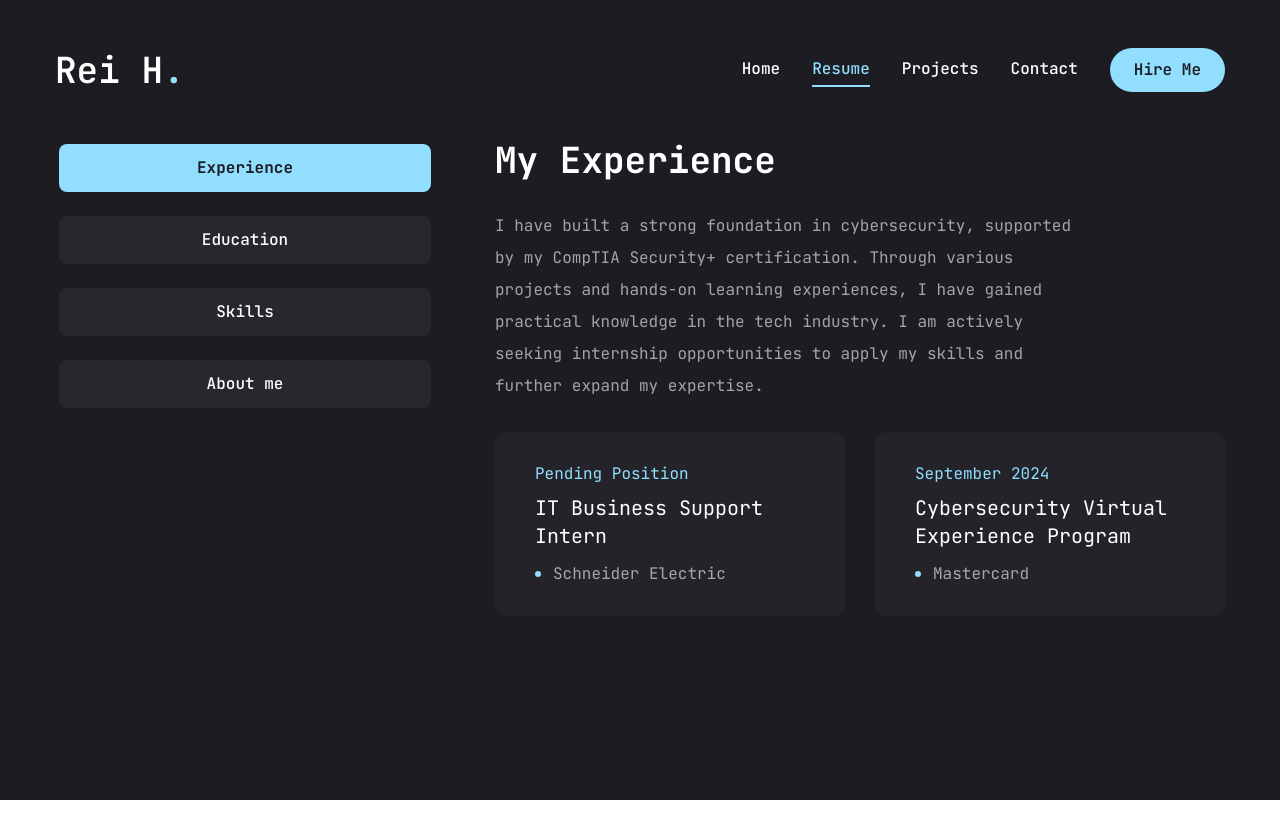
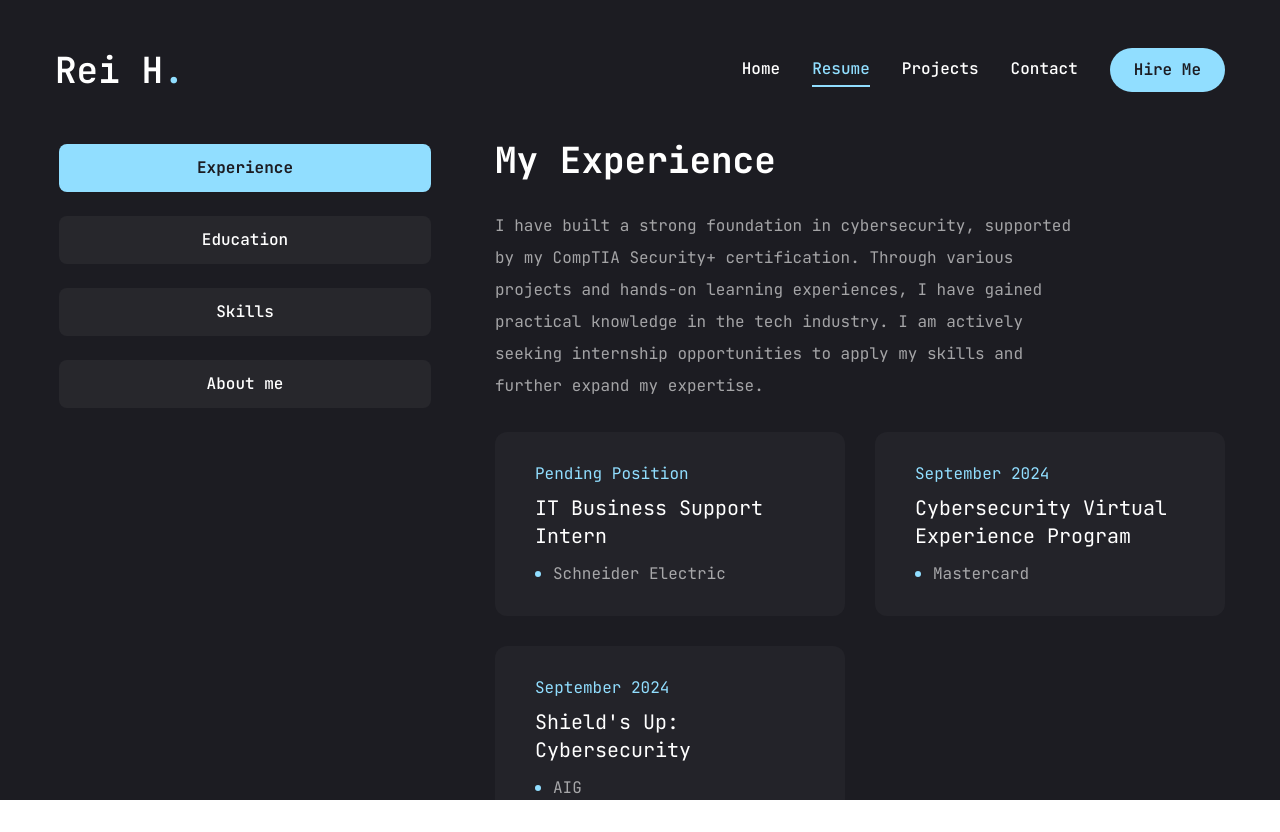
Before and after one commit to Zerei183-4/Reiport, a Next.js app: page /resume in a window 1280 px wide. Built offline with nearby package versions, Linux system fonts and the light colour scheme.

Commit message:
Added AIG experience on resume page

```diff
--- a/app/resume/page.jsx
+++ b/app/resume/page.jsx
@@ -61,6 +61,11 @@ const experience = {
     {
       company: "Mastercard",
       position: "Cybersecurity Virtual Experience Program",
+      duration: "September 2024",
+    },
+    {
+      company: "AIG",
+      position: "Shield's Up: Cybersecurity",
       duration: "September 2024",
     },
   ]
```
